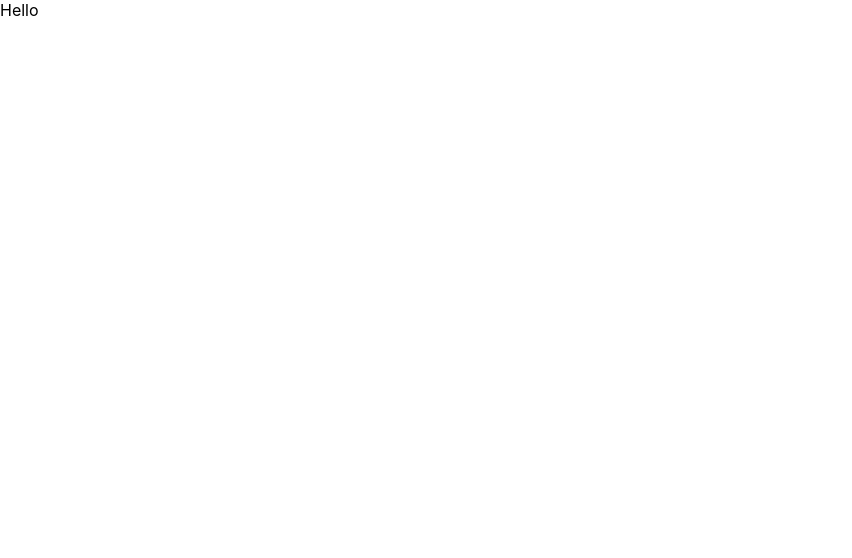
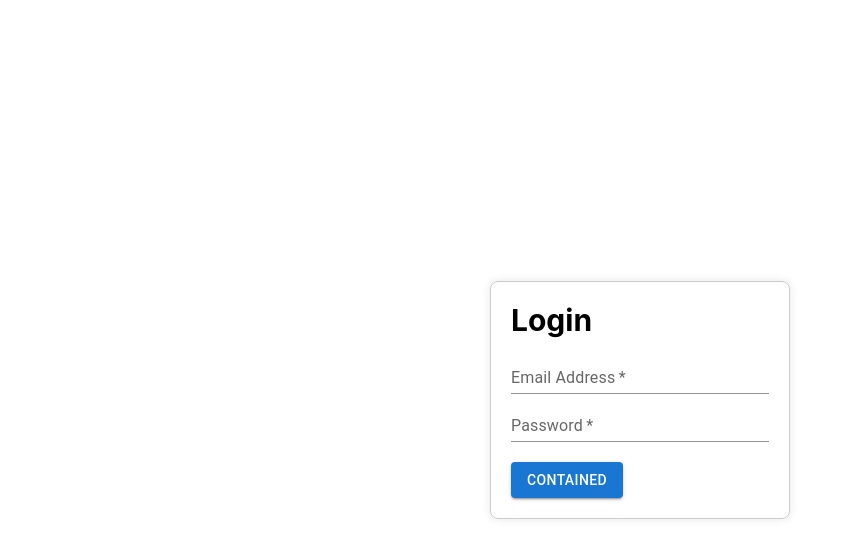
Before and after one commit to Ammar-Abid92/workshop-MERN, a React (Create React App) app: page / in a window 1280 px wide. Shown: the top 558 px of the page, without its empty margins (0-852 px from the left). Built offline with nearby package versions, Linux system fonts and the light colour scheme.

Commit message:
login page

```diff
--- a/package.json
+++ b/package.json
@@ -3,11 +3,15 @@
   "version": "0.1.0",
   "private": true,
   "dependencies": {
+    "@emotion/react": "^11.11.1",
+    "@emotion/styled": "^11.11.0",
+    "@mui/material": "^5.14.20",
     "@testing-library/jest-dom": "^5.17.0",
     "@testing-library/react": "^13.4.0",
     "@testing-library/user-event": "^13.5.0",
     "react": "^18.2.0",
     "react-dom": "^18.2.0",
+    "react-router-dom": "^6.20.1",
     "react-scripts": "5.0.1",
     "web-vitals": "^2.1.4"
   },
--- a/src/App.css
+++ b/src/App.css
@@ -2,5 +2,14 @@
   margin: 0;
   padding: 0;
   box-sizing: border-box;
+}
 
+
+button {
+  background-color: #4caf50;
+  color: white;
+  padding: 10px;
+  border: none;
+  border-radius: 4px;
+  cursor: pointer;
 }
--- a/src/App.js
+++ b/src/App.js
@@ -1,10 +1,14 @@
+import { BrowserRouter, Route, Routes } from "react-router-dom";
 import "./App.css"
+import Login from "./Pages/Login";
 
 function App() {
   return (
-    <div className="App">
-      Hello
-    </div>
+    <BrowserRouter>
+      <Routes>
+        <Route path="/" element={<Login />} />
+      </Routes>
+    </BrowserRouter>
   );
 }
 
--- a/src/Components/CustomButton/index.js
+++ b/src/Components/CustomButton/index.js
@@ -0,0 +1,12 @@
+import React from 'react';
+import { Button } from '@mui/material';
+
+const CustomButton = ({ btnLabel, onClick }) => {
+    return (
+        <div>
+            <Button style={{ marginTop: '20px' }} btnLabel={btnLabel} onClick={onClick} variant="contained">Contained</Button>
+        </div>
+    )
+}
+
+export default CustomButton;
--- a/src/Components/TextBox/index.js
+++ b/src/Components/TextBox/index.js
@@ -0,0 +1,18 @@
+import { TextField } from '@mui/material';
+import React from 'react'
+
+const TextBox = ({ value, setter, type, label, required }) => {
+    return (
+        <div>
+            <TextField id="standard-basic"
+                label={label} variant="standard" type={type}
+                value={value}
+                onChange={(e) => setter(e.target.value)}
+                required={required}
+                style={{ width: '100%' }}
+            />
+        </div>
+    )
+}
+
+export default TextBox;
--- a/src/Pages/Login/index.js
+++ b/src/Pages/Login/index.js
@@ -0,0 +1,34 @@
+import React, { useState } from 'react';
+import TextBox from '../../Components/TextBox';
+import styles from './login.module.css';
+import CustomButton from '../../Components/CustomButton';
+
+function Login() {
+    const [email, setEmail] = useState('');
+    const [password, setPassword] = useState('');
+
+    const handleSubmit = (e) => {
+        e.preventDefault();
+        console.log('Email:', email);
+        console.log('Password:', password);
+    };
+
+    return (
+        <div className={styles.loginPage}>
+            <div className={styles.loginBox}>
+                <h2>Login</h2>
+                <form onSubmit={handleSubmit}>
+                    <div className="input-group">
+                        <TextBox value={email} setter={setEmail} label={'Email Address'} type={'email'} required={true} />
+                    </div>
+                    <div className="input-group">
+                        <TextBox value={password} setter={setPassword} label={'Password'} type={'password'} required={true} />
+                    </div>
+                    <CustomButton btnLabel={'Login'} />
+                </form>
+            </div>
+        </div>
+    );
+}
+
+export default Login;
--- /dev/null
+++ b/src/Pages/Login/login.module.css
@@ -0,0 +1,23 @@
+.loginPage {
+    display: flex;
+    justify-content: center;
+    align-items: center;
+    height: 100vh;
+}
+
+.loginBox {
+    width: 300px;
+    padding: 20px;
+    border: 1px solid #ccc;
+    border-radius: 8px;
+    box-shadow: 0 0 10px rgba(0, 0, 0, 0.1);
+}
+
+.loginBox h2 {
+    font-size: 30px;
+    margin-bottom: 8px;
+}
+
+.input-group {
+    margin-bottom: 15px;
+}
```
Also changed, not shown: workshop-commands.txt (added), 1 other file (tests, documents, lock files or other folders).
